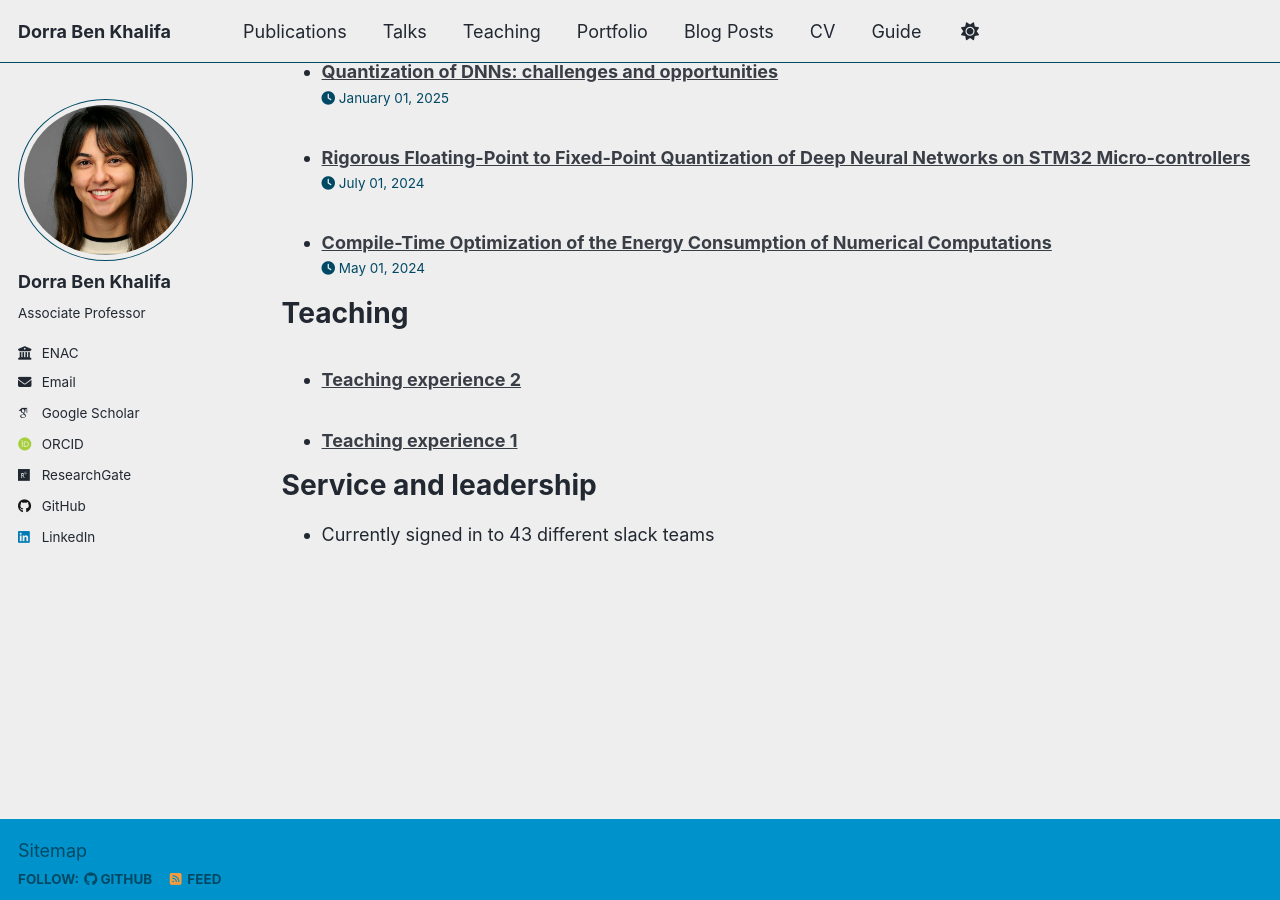
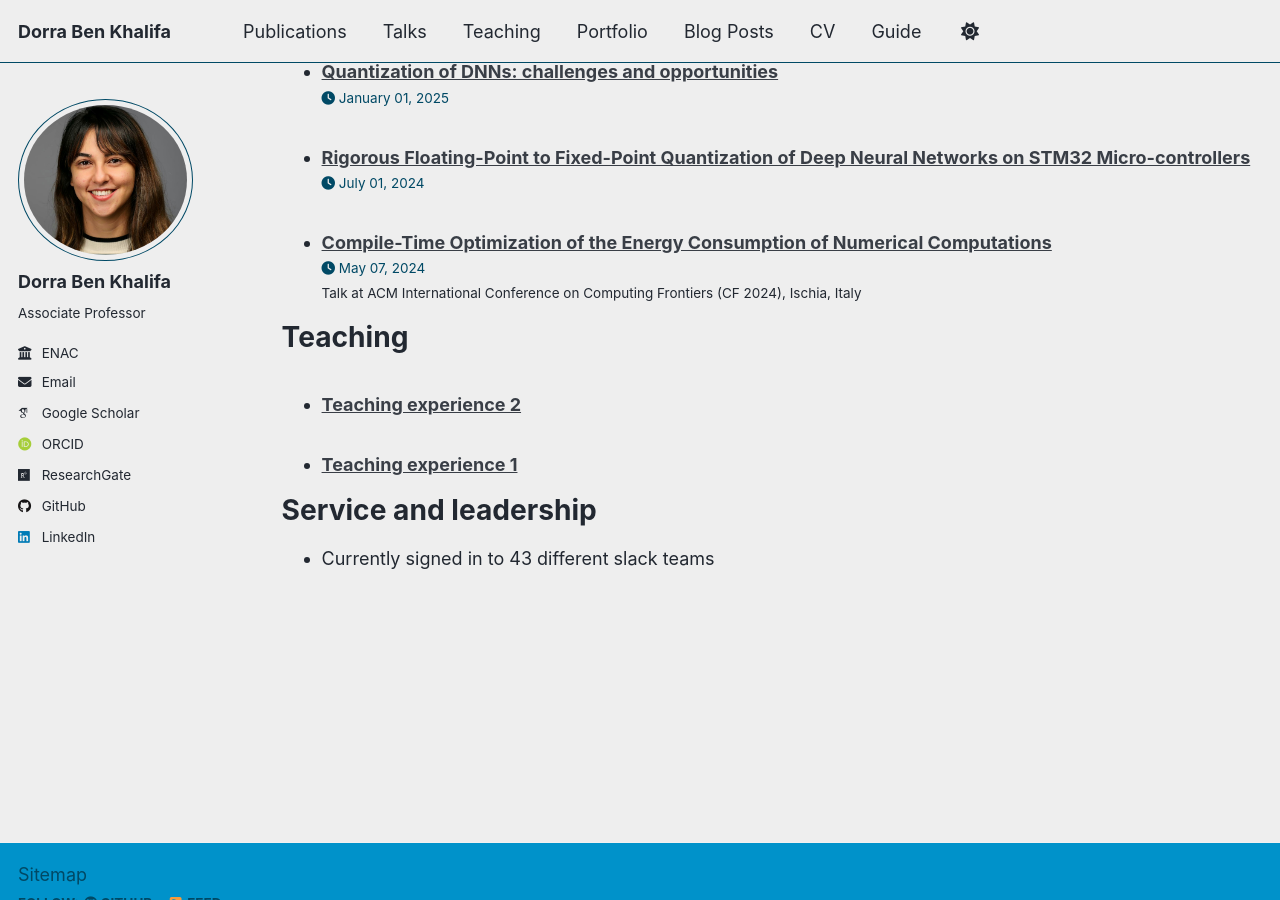
Before and after one commit to dbenkhalifa/dbenkhalifa.github.io, a Jekyll site: the page built from _pages/cv.md, in a window 1280 px wide and 900 px high, scrolled down 2307 px. Built offline with Jekyll 4.4.1, drawn with Linux system fonts in a browser that asks for light colours; some web fonts are replaced; a script that is not in the unit is left out.

Commit message:
Update compile_time_optimization.md

```diff
--- a/_talks/compile_time_optimization.md
+++ b/_talks/compile_time_optimization.md
@@ -1,5 +1,9 @@
 ---
 title: "Compile-Time Optimization of the Energy Consumption of Numerical Computations"
-conference: "CF'24"
-date: "May 2024"
+collection: talks
+type: "Talk"
+permalink: /talks/compile_time_optimization.md
+venue: "ACM International Conference on Computing Frontiers (CF 2024)"
+date: 2024-05-07
+location: "Ischia, Italy"
 ---
```
